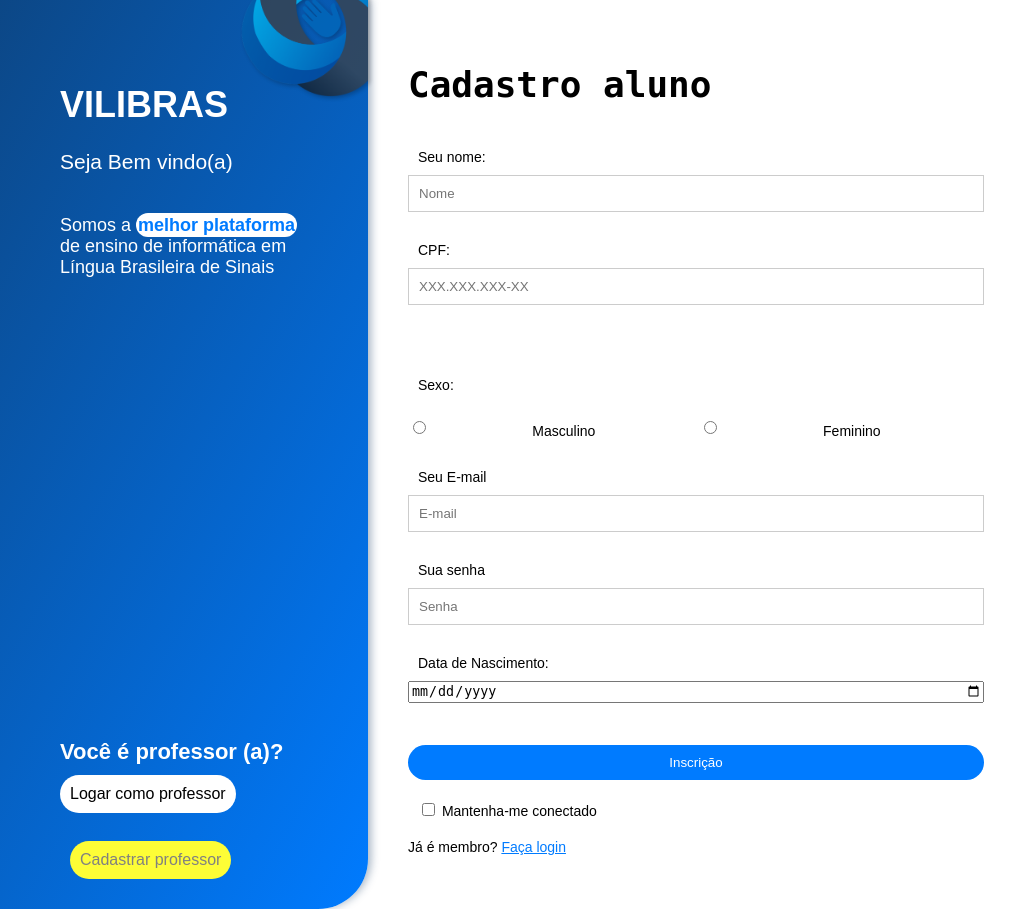
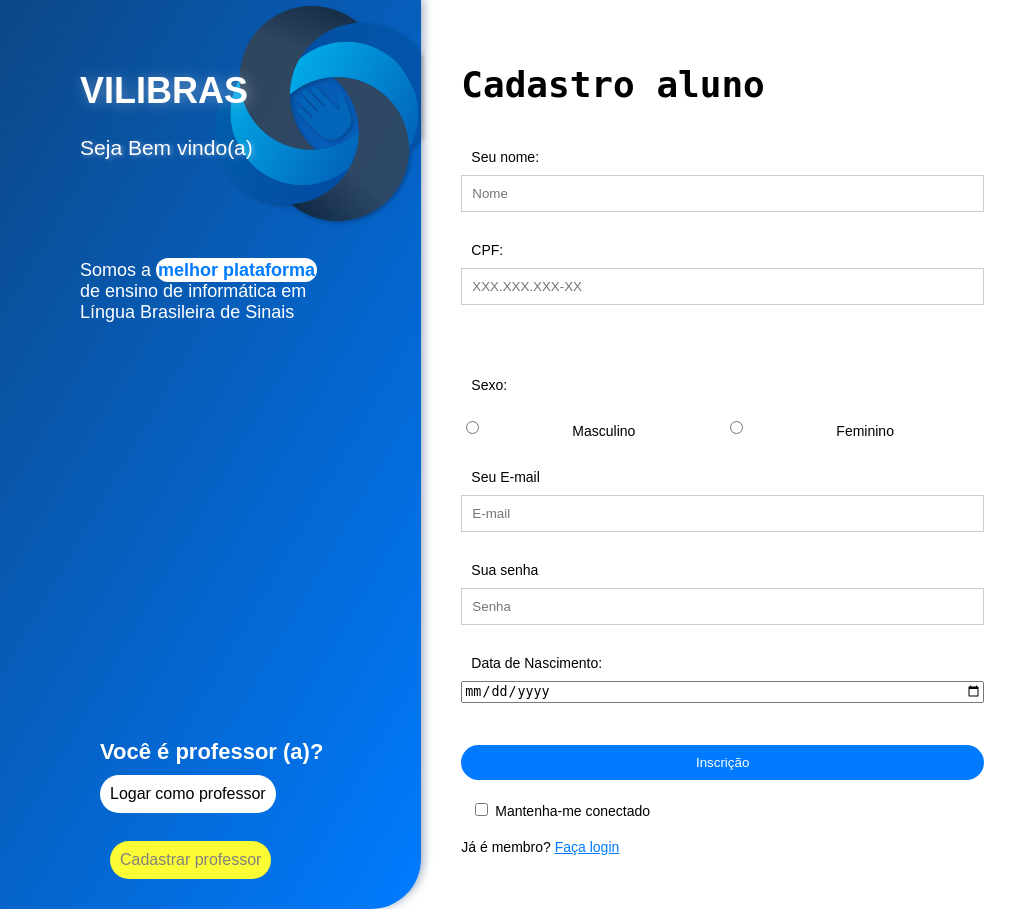
Before and after one commit to yuresky/vilibras-cadastro, a PHP site: page / in a window 1024 px wide. Run offline with PHP 8.4, Linux system fonts and the light colour scheme.

Commit message:
atualizsei a versão de celular

```diff
--- a/index.html
+++ b/index.html
@@ -11,9 +11,11 @@
   <div class="container">
     <div class="left-section">
       <div class="wave-pattern">
-        <h1>VILIBRAS</h1>
-        <p class="welcome-message">Seja Bem vindo(a)
-          <p id="frase">Somos a <strong>melhor plataforma</strong> de ensino de informática em Língua Brasileira de Sinais</p>
+        <div class="intro">
+          <h1>VILIBRAS</h1>
+          <p class="welcome-message">Seja Bem vindo(a)
+            <p id="frase">Somos a <strong>melhor plataforma</strong> de ensino de informática em Língua Brasileira de Sinais</p>
+        </div>
         <div class="logo"></div>
         <nav>
         <h2>Você é professor (a)?</h2>
--- a/style/page-style.css
+++ b/style/page-style.css
@@ -12,6 +12,7 @@ body {
     flex-wrap: wrap;
     height: 100vh;
     width: 100vw;
+    overflow-x: hidden;
 
   }
 
@@ -28,14 +29,13 @@ body {
   }
 
 
-
 .logo {
     position: absolute;
     top: -15%;
     right: 0%;
     width: 50%;
     height: 50%;
-    background-image: url(../images/Logo\ VILIBRAS.png); /* Substitua pelo caminho da imagem */
+    background-image: url(../images/Logo\ VILIBRAS.png);
     background-size: cover;
     background-repeat: no-repeat;
     filter: drop-shadow(2px 2px 2px rgba(0, 0, 0, 0.336));
@@ -198,10 +198,20 @@ body {
 
     }
 
+    .left-section{
+      padding: 80px;
+    }
+
+    .intro{
+      position: absolute;
+      top: 5%;
+      right: 40%;
+    }
+
     p#frase{
       font-size: 14px;
       position: absolute;
-      top: 170px;
+      top: 115px;
       width: 250px;
     }
     nav{
@@ -231,15 +241,33 @@ body {
     }
     .logo {
       position: absolute;
-      width: 35%;
-      height: 18%;
-      top: -7%;
-      left: 65%;
+      width: 50%;
+      height: 25%;
+      top: 0%;
+      left: 50%;
+      z-index: -1;
 
     }
     p.welcome-message{
       font-size: 21px;
+      text-shadow: 2px 1px 4px #ffffff5e;
     }
+
+    .left-section h1{
+      text-shadow: 2px 1px 14px #ffffff5e;
+
+    }
+
+    .left-section{
+      padding: 80px;
+    }
+
+    .intro{
+      position: absolute;
+      top: 5%;
+      right: 40%;
+    }
+
 
     p#frase{
       font-size: 18px;
```
